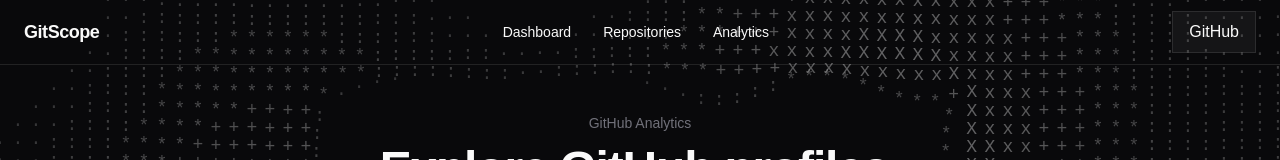
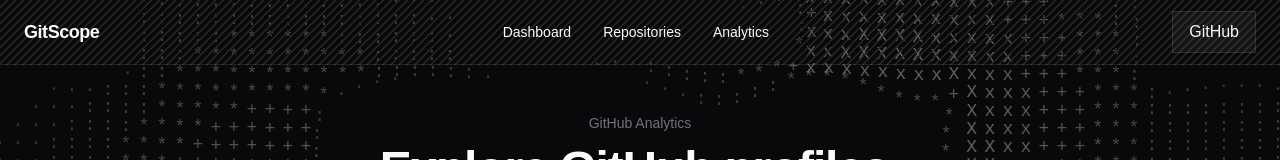
Before and after one commit to natsu0001/devpulse, a Next.js app: page / in a window 1280 px wide. Shown: the top 160 px of the page. Built offline with nearby package versions, Linux system fonts and the light colour scheme.

Commit message:
nav ascii avoid diagonal bg

```diff
--- a/app/components/navbar/Navbar.tsx
+++ b/app/components/navbar/Navbar.tsx
@@ -2,14 +2,14 @@ import NavLink from "./NavLink";
 
 const Navbar = () => {
   return (
-    <nav className="border-b border-white/10">
+    <nav className="diagonal-bg border-b border-white/10">
       <div className="mx-auto flex h-16 max-w-7xl items-center justify-between px-6">
 
-        <h1 className="text-lg font-semibold tracking-tight">
+        <h1 data-ascii-text className="text-lg font-semibold tracking-tight">
           GitScope
         </h1>
 
-        <div className="flex items-center gap-8">
+        <div data-ascii-text className="flex items-center gap-8">
           <NavLink href="#" active>
             Dashboard
           </NavLink>
@@ -23,7 +23,7 @@ const Navbar = () => {
           </NavLink>
         </div>
 
-        <button className="rounded-lg border border-white/10 bg-white/5 px-4 py-2 text-sm font-medium transition-colors hover:bg-white/10">
+        <button data-ascii-text className="rounded-lg border border-white/10 bg-white/5 px-4 py-2 text-sm font-medium transition-colors hover:bg-white/10">
           GitHub
         </button>
 
```
